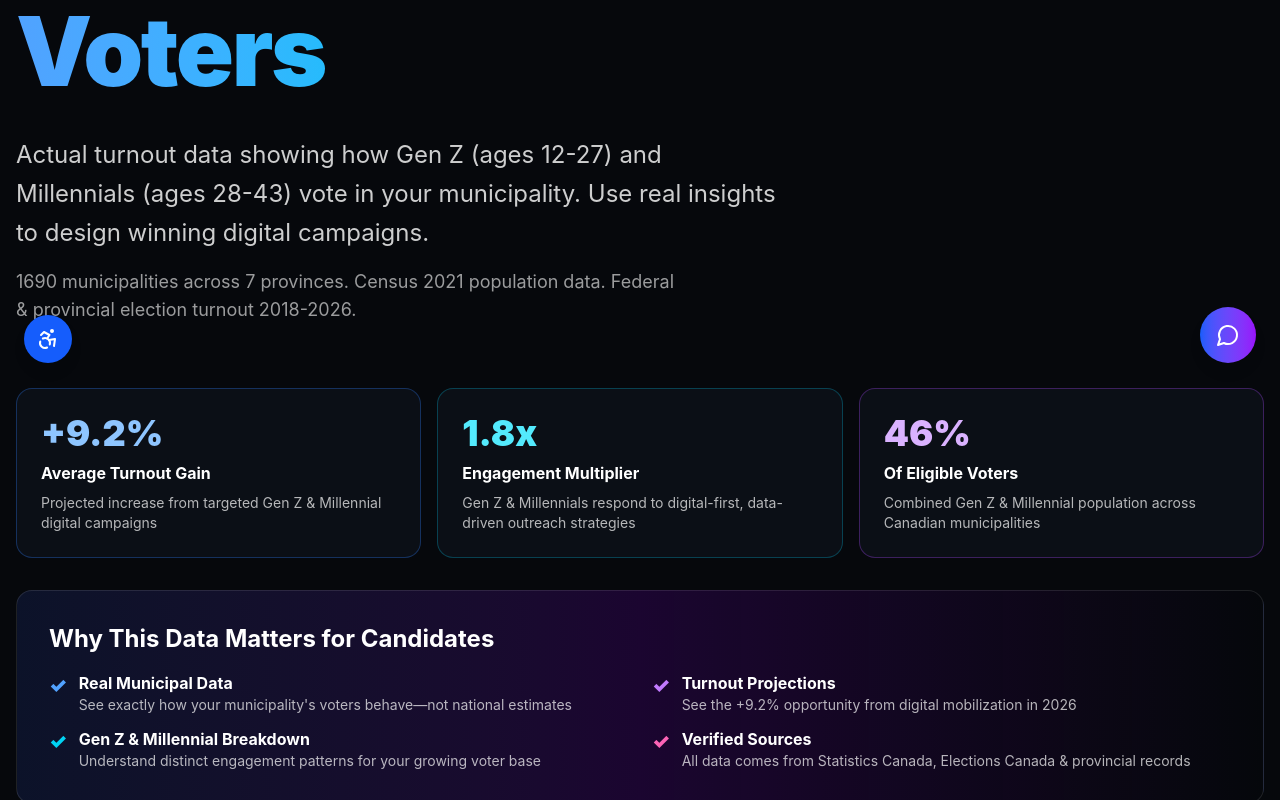
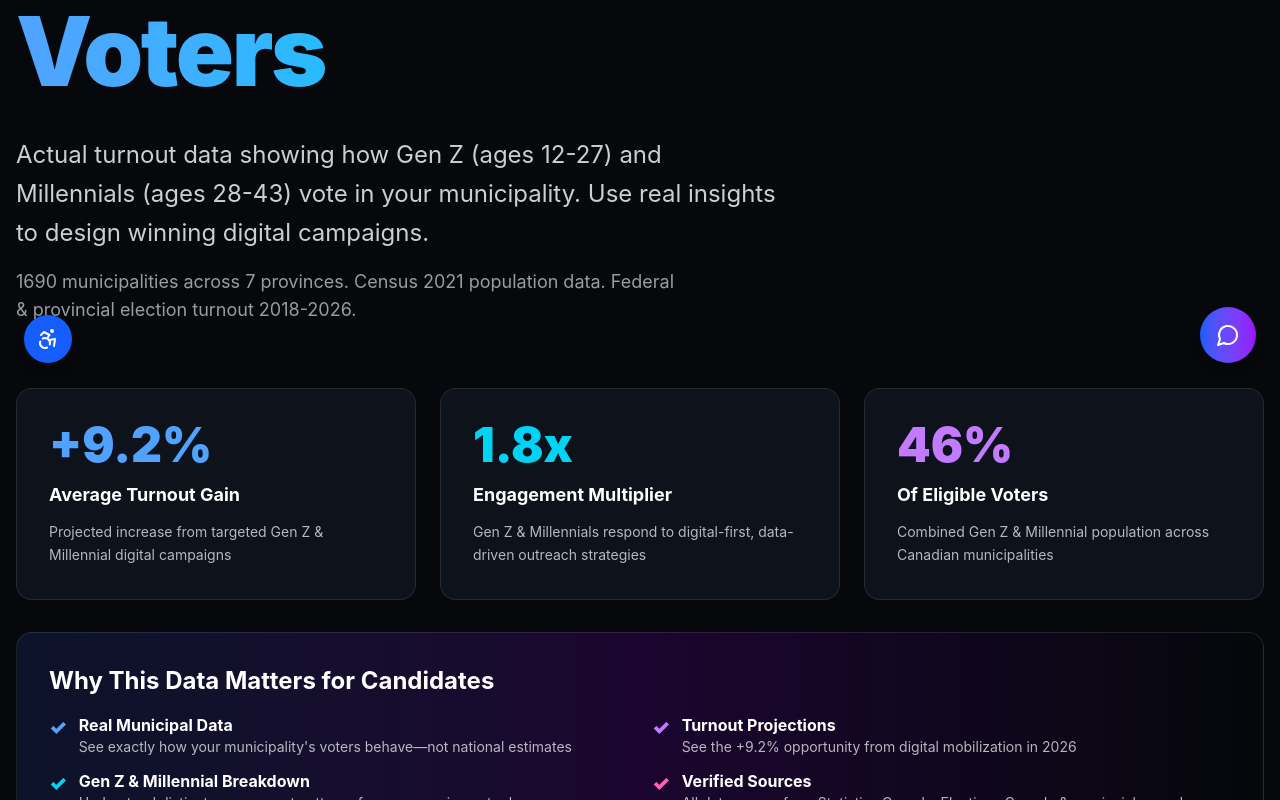
Before and after one commit to mdnreq/test, a Next.js app: page /municipalities in a window 1280 px wide. Shown: the part 413-1213 px from the top of the page. Built offline with nearby package versions, Linux system fonts and the light colour scheme; no server answers; the database is empty.

Commit message:
fix: update value proposition cards to match consistent card design system with proper styling and spacing

```diff
--- a/app/municipalities/page.tsx
+++ b/app/municipalities/page.tsx
@@ -259,21 +259,21 @@ export default async function MunicipalitiesPage() {
           </div>
 
           {/* Value Proposition Cards */}
-          <div className="grid grid-cols-1 md:grid-cols-3 gap-4 pt-8">
-            <div className="bg-[#0b0f16] border border-blue-500/30 rounded-2xl p-6 hover:border-blue-400/60 transition-colors">
-              <div className="text-4xl font-black text-blue-300 mb-2">+9.2%</div>
-              <div className="font-bold text-white mb-2">Average Turnout Gain</div>
-              <p className="text-sm text-white/70">Projected increase from targeted Gen Z & Millennial digital campaigns</p>
+          <div className="grid grid-cols-1 md:grid-cols-3 gap-6 pt-8">
+            <div className="bg-[#0d121b] border border-white/10 hover:border-blue-500/50 rounded-2xl p-8 transition-all hover:shadow-lg hover:shadow-blue-500/10">
+              <div className="text-5xl font-black text-blue-400 mb-3">+9.2%</div>
+              <div className="font-bold text-white text-lg mb-3">Average Turnout Gain</div>
+              <p className="text-sm text-white/70 leading-relaxed">Projected increase from targeted Gen Z & Millennial digital campaigns</p>
             </div>
-            <div className="bg-[#0b0f16] border border-cyan-500/30 rounded-2xl p-6 hover:border-cyan-400/60 transition-colors">
-              <div className="text-4xl font-black text-cyan-300 mb-2">1.8x</div>
-              <div className="font-bold text-white mb-2">Engagement Multiplier</div>
-              <p className="text-sm text-white/70">Gen Z & Millennials respond to digital-first, data-driven outreach strategies</p>
+            <div className="bg-[#0d121b] border border-white/10 hover:border-cyan-500/50 rounded-2xl p-8 transition-all hover:shadow-lg hover:shadow-cyan-500/10">
+              <div className="text-5xl font-black text-cyan-400 mb-3">1.8x</div>
+              <div className="font-bold text-white text-lg mb-3">Engagement Multiplier</div>
+              <p className="text-sm text-white/70 leading-relaxed">Gen Z & Millennials respond to digital-first, data-driven outreach strategies</p>
             </div>
-            <div className="bg-[#0b0f16] border border-purple-500/30 rounded-2xl p-6 hover:border-purple-400/60 transition-colors">
-              <div className="text-4xl font-black text-purple-300 mb-2">46%</div>
-              <div className="font-bold text-white mb-2">Of Eligible Voters</div>
-              <p className="text-sm text-white/70">Combined Gen Z & Millennial population across Canadian municipalities</p>
+            <div className="bg-[#0d121b] border border-white/10 hover:border-purple-500/50 rounded-2xl p-8 transition-all hover:shadow-lg hover:shadow-purple-500/10">
+              <div className="text-5xl font-black text-purple-400 mb-3">46%</div>
+              <div className="font-bold text-white text-lg mb-3">Of Eligible Voters</div>
+              <p className="text-sm text-white/70 leading-relaxed">Combined Gen Z & Millennial population across Canadian municipalities</p>
             </div>
           </div>
 
```
